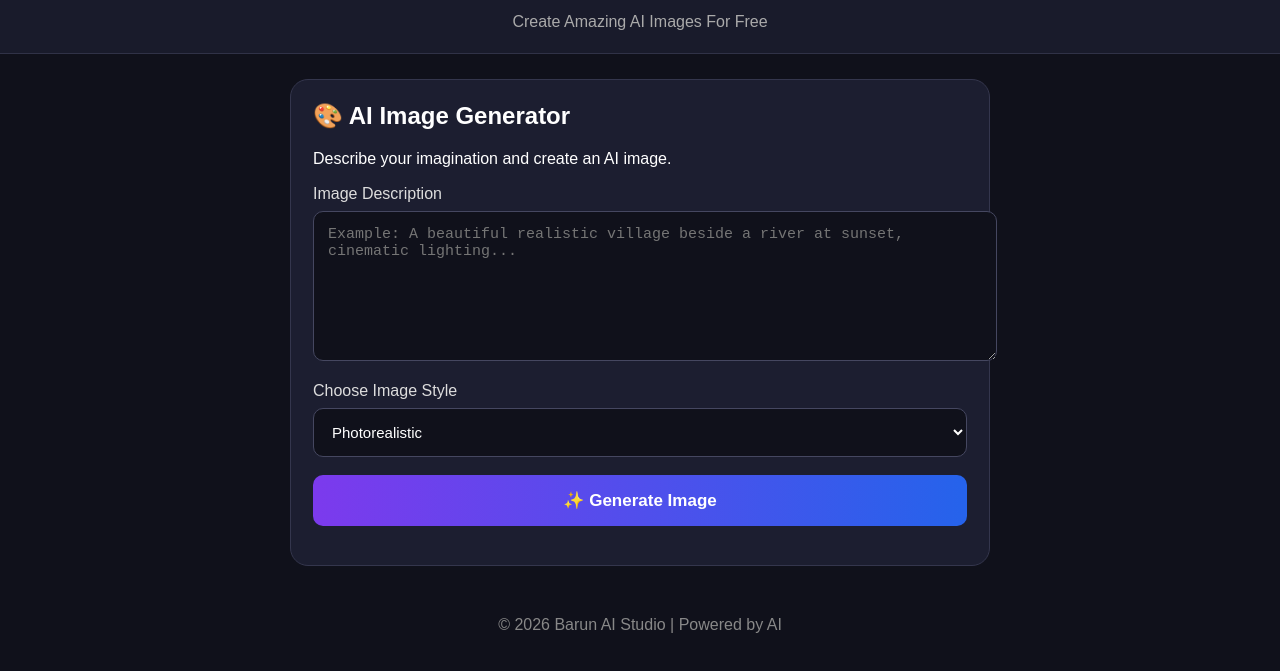
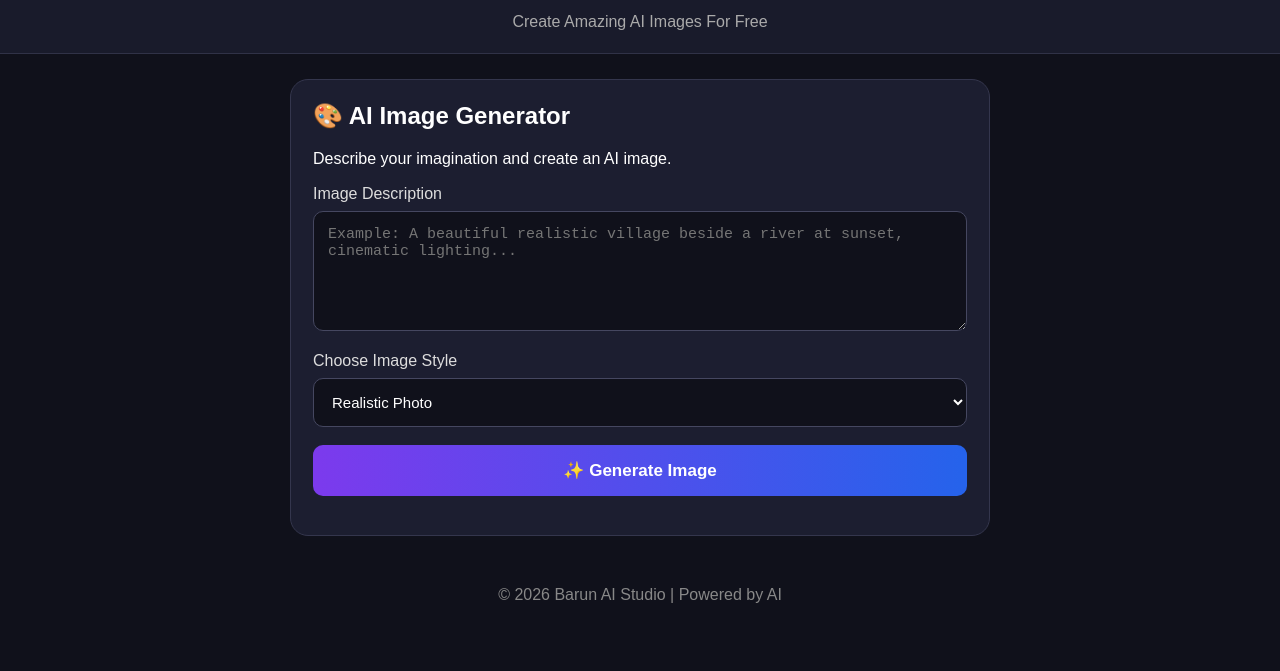
Before and after one commit to rbk06608-tech/free-ai-video-maker, a plain HTML site: page index.html in a window 1280 px wide. Shown: the part 57-728 px from the top of the page. Drawn offline with Linux system fonts and the light colour scheme.

Commit message:
Refactor image style options in index.html
Updated image style options in the select dropdown.

```diff
--- a/index.html
+++ b/index.html
@@ -1,4 +1,3 @@
-
 <!DOCTYPE html>
 <html lang="en">
 <head>
@@ -8,40 +7,7 @@
 
 <style>
 * {
-  <label for="style">Choose Image Style</label>
-
-<select id="style">
-  <option value="Photorealistic">Realistic Photo</option>
-  <option value="3D Animation">3D Animation</option>
-  <option value="Cartoon">Cartoon</option>
-  <option value="Anime">Anime</option>
-  <option value="Cinematic">Cinematic</option>
-  <option value="Digital Art">Digital Art</option>
-
-  <option value="Ultra HD Realistic Hindu Temple">
-    🛕 4K Beautiful Hindu Temple
-  </option>
-
-  <option value="Beautiful Krishna Temple">
-    🪷 Krishna Temple
-  </option>
-
-  <option value="Radha Krishna Temple">
-    🙏 Radha Krishna Temple
-  </option>
-
-  <option value="Ancient Indian Temple">
-    🛕 Ancient Temple
-  </option>
-
-  <option value="Beautiful Temple at Sunset">
-    🌅 Sunset Temple
-  </option>
-
-  <option value="Grand Temple Interior with Diyas and Flowers">
-    🪔 Temple Interior
-  </option>
-</select>
+  box-sizing: border-box;
 }
 
 body {
@@ -92,7 +58,8 @@ label {
   color: #ddd;
 }
 
-textarea, select {
+textarea,
+select {
   width: 100%;
   padding: 14px;
   border-radius: 10px;
@@ -182,12 +149,36 @@ footer {
     <label for="style">Choose Image Style</label>
 
     <select id="style">
-      <option value="Photorealistic">Photorealistic</option>
+      <option value="Photorealistic">Realistic Photo</option>
       <option value="3D Animation">3D Animation</option>
       <option value="Cartoon">Cartoon</option>
       <option value="Anime">Anime</option>
       <option value="Cinematic">Cinematic</option>
       <option value="Digital Art">Digital Art</option>
+
+      <option value="Ultra HD Realistic Hindu Temple">
+        🛕 4K Beautiful Hindu Temple
+      </option>
+
+      <option value="Beautiful Krishna Temple">
+        🪷 Krishna Temple
+      </option>
+
+      <option value="Radha Krishna Temple">
+        🙏 Radha Krishna Temple
+      </option>
+
+      <option value="Ancient Indian Temple">
+        🛕 Ancient Temple
+      </option>
+
+      <option value="Beautiful Temple at Sunset">
+        🌅 Sunset Temple
+      </option>
+
+      <option value="Grand Temple Interior with Diyas and Flowers">
+        🪔 Temple Interior
+      </option>
     </select>
 
     <button id="generateBtn" onclick="createImage()">
```
